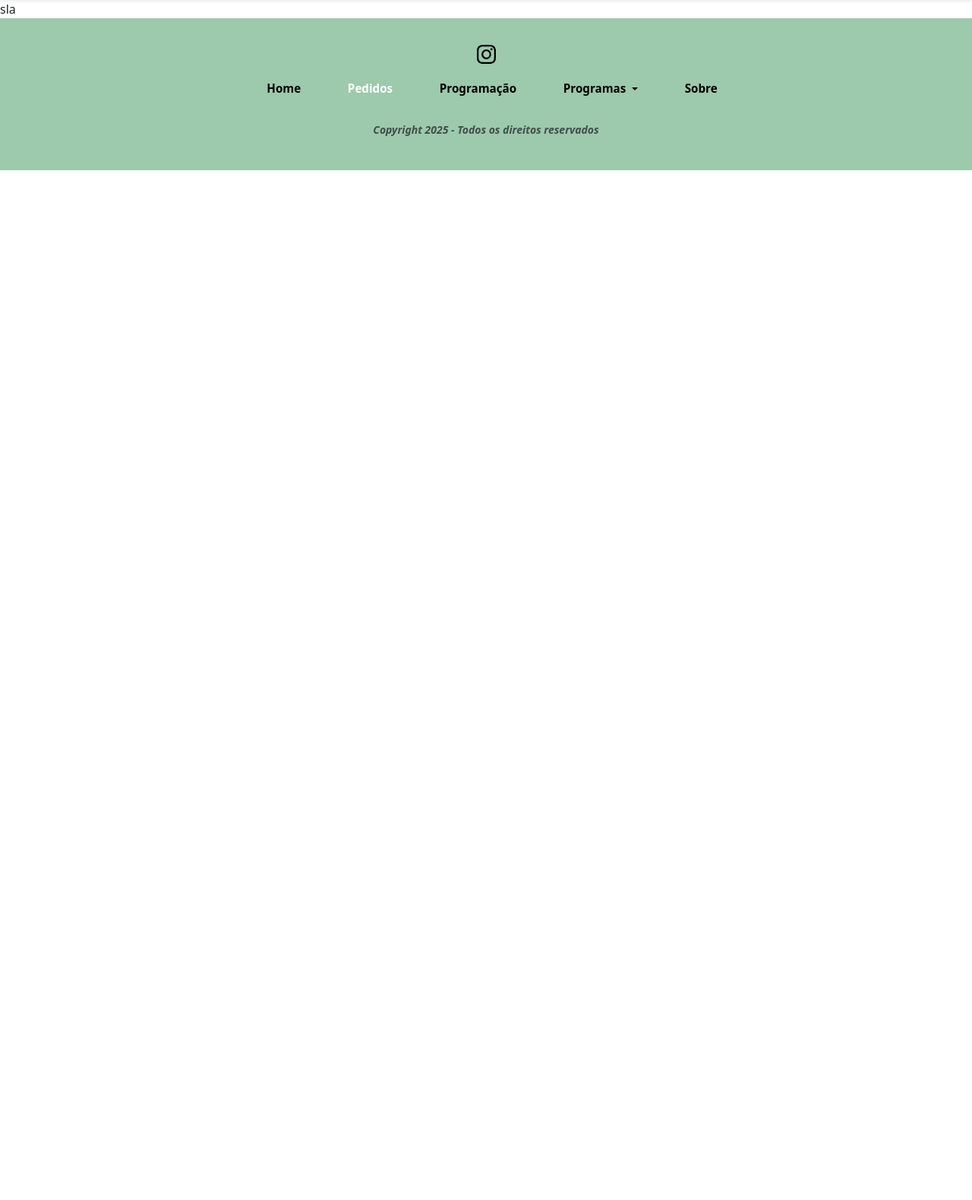
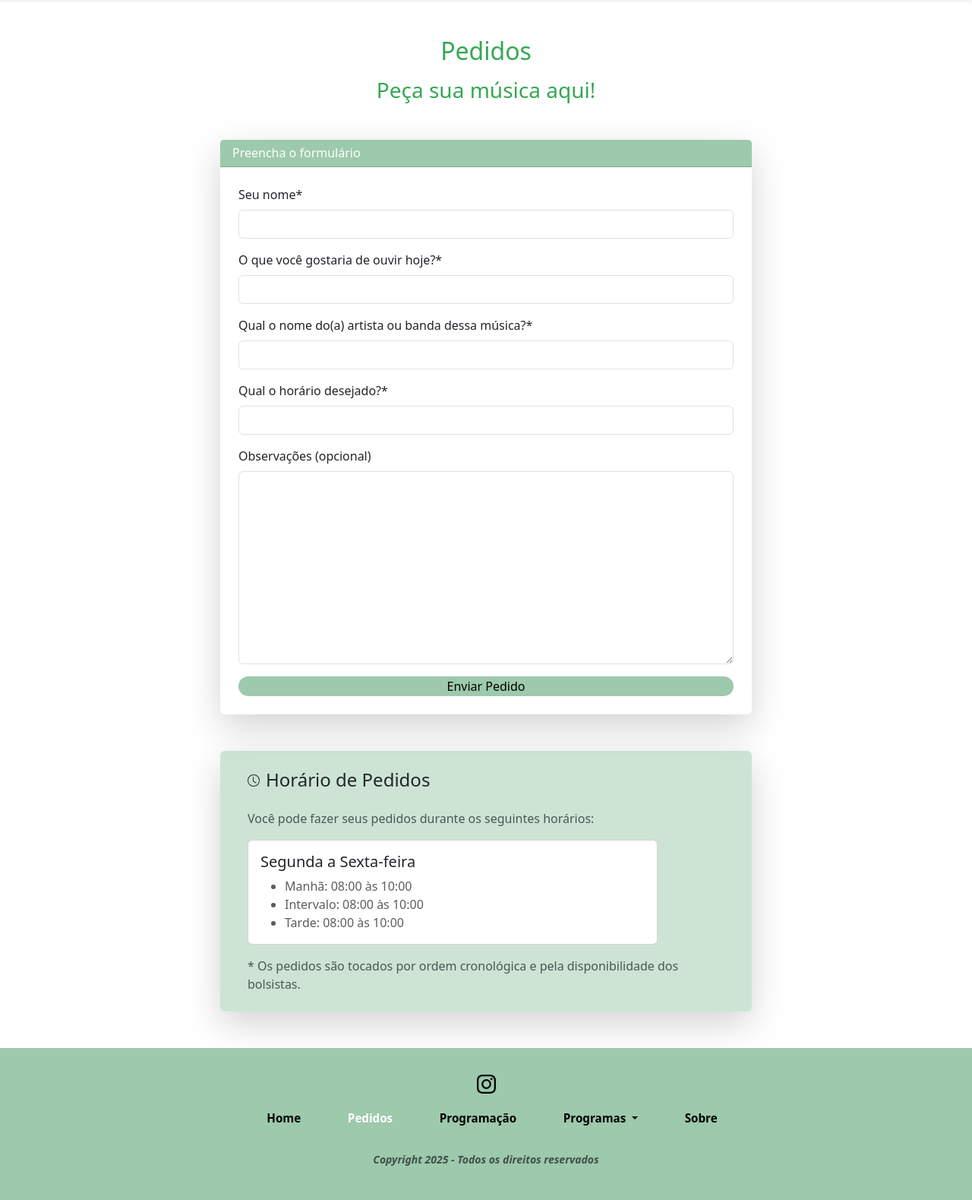
Before and after one commit to annycrv/RadioIFRNSPP, a Django app: page /pedidos/ in a window 1280 px wide. Shown: the part 103-1682 px from the top of the page at 76% size. Before the commit the page ends 327 px from the top, so only its background shows below. Run offline with Django 5.2, Linux system fonts and the light colour scheme; data that the repository does not hold is empty; some libraries are stand-ins or nearby versions.

Commit message:
adicionando form de pedidos

```diff
--- a/radio/admin.py
+++ b/radio/admin.py
@@ -1,9 +1,10 @@
 from django.contrib import admin
 
-from .models import Home, Programacao,Programa, Podcast, Sobre
+from .models import Home, Programacao,Programa, Podcast, Sobre,Pedido
 
 admin.site.register(Home)
 admin.site.register(Programacao)
 admin.site.register(Programa)
 admin.site.register(Podcast)
 admin.site.register(Sobre)
+admin.site.register(Pedido)
--- /dev/null
+++ b/radio/forms.py
@@ -0,0 +1,7 @@
+from django import forms
+from .models import Pedido
+
+class PedidoModelForm(forms.ModelForm):
+    class Meta:
+        model = Pedido
+        exclude = ["horario_pedidos"]
--- a/radio/models.py
+++ b/radio/models.py
@@ -18,7 +18,7 @@
     class Meta:
         verbose_name_plural = "Podcasts"
 
-    def _str_ (self):
+    def __str__ (self):
         return self.nome_podcast
 
 class Programa(models.Model):
@@ -30,7 +30,7 @@
     class Meta:
         verbose_name_plural = "Programas"
 
-    def _str_ (self):
+    def __str__ (self):
         return self.nome_programa
 
 class Programacao(models.Model):
@@ -51,7 +51,7 @@
     class Meta:
         verbose_name_plural = "Programações"
 
-    def _str_ (self):
+    def __str__ (self):
         return self.titulo_programacao
 
 class Sobre(models.Model):
@@ -63,5 +63,18 @@
     class Meta:
         verbose_name_plural = "Sobre"
 
-    def _str_ (self):
+    def __str__ (self):
         return self.titulo_sobre
+
+class Pedido(models.Model):
+    nome = models.CharField("Seu nome",max_length=30)
+    musica = models.CharField("O que você gostaria de ouvir hoje?",max_length=100)
+    artista = models.CharField("Qual o nome do(a) artista ou banda dessa música?",max_length=100)
+    horario_desejado = models.TimeField("Qual o horário desejado?")
+    mensagem = models.TextField("Observações (opcional)",blank=True, null=True)
+    # horario_pedidos = models.TimeField()
+    class Meta:
+        verbose_name_plural = "Pedidos"
+
+    def __str__ (self):
+        return self.musica
--- a/radio/static/radio/css/estilo.css
+++ b/radio/static/radio/css/estilo.css
@@ -126,3 +126,22 @@
 .nav-link2:hover {
     color: #fff;
 }
+/* pedidos */
+
+.card{
+    max-width: 700px;
+}
+
+.card-header{
+    background-color: #9DC9AC;
+}
+
+.enviar{
+    background-color: #9DC9AC;
+    border: #9DC9AC;
+}
+
+.card2{
+    max-width: 700px;
+    background-color: #9dc9ac81 ;
+}
--- a/radio/templates/radio/pedidos.html
+++ b/radio/templates/radio/pedidos.html
@@ -1,2 +1,51 @@
 {% extends "radio/base.html" %}
+{% load static crispy_forms_filters %}
 {% load static %}
+
+{% block content %}
+<div class="container mt-5">
+    <h2 class="titulo mb-3 text-center">Pedidos</h2>
+    <h3 class="titulo mb-5 text-center">Peça sua música aqui!</h3>
+
+    <div class="card shadow-lg border-0 mx-auto mb-4">
+        <div class="card-header text-white">
+            <h6 class="mb-0">Preencha o formulário</h6>
+        </div>
+        <div class="card-body p-4">
+            <form method="POST">
+                {% csrf_token %}
+                {{ form|crispy }}
+
+                <div class="d-grid mt-3">
+                    <button type="submit" class="enviar rounded-pill">
+                        Enviar Pedido
+                    </button>
+                </div>
+            </form>
+        </div>
+    </div>
+</div>
+
+<div class="card2 container mx-auto shadow-lg mb-5 mt-5 rounded-2">
+    <div class="card-body mt-3 p-4">
+        <h4 class="card-title mb-4"><svg xmlns="http://www.w3.org/2000/svg" width="16" height="16" fill="currentColor" class="bi bi-clock me-2 mb-1" viewBox="0 0 16 16">
+        <path d="M8 3.5a.5.5 0 0 0-1 0V9a.5.5 0 0 0 .252.434l3.5 2a.5.5 0 0 0 .496-.868L8 8.71z"/>
+        <path d="M8 16A8 8 0 1 0 8 0a8 8 0 0 0 0 16m7-8A7 7 0 1 1 1 8a7 7 0 0 1 14 0"/>
+        </svg>Horário de Pedidos</h4>
+        <p class="card-text text-muted">Você pode fazer seus pedidos durante os seguintes horários:</p>
+
+        <div class="card mb-3" style="max-width: 540px;">
+
+            <div class="card-body">
+                <h5 class="card-title">Segunda a Sexta-feira</h5>
+                <ul class="card-text text-muted">
+                   <li>Manhã: 08:00 às 10:00</li>
+                   <li>Intervalo: 08:00 às 10:00</li>
+                   <li>Tarde: 08:00 às 10:00</li>
+                </ul>
+            </div>
+        </div>
+        <p class="card-text text-muted">* Os pedidos são tocados por ordem cronológica e pela disponibilidade dos bolsistas.</p>
+  </div>
+</div>
+{% endblock %}
--- a/radio/views.py
+++ b/radio/views.py
@@ -1,5 +1,6 @@
-from django.shortcuts import render
-from .models import Home, Programacao,Programa, Podcast, Sobre
+from django.shortcuts import render,redirect
+from .models import Home, Programacao,Programa, Podcast, Sobre,Pedido
+from radio.forms import PedidoModelForm
 
 def index(request):
     context = {
@@ -8,7 +9,20 @@
     return render(request, "radio/index.html", context)
 
 def pedidos(request):
-    return render(request, "radio/pedidos.html")
+    context = {
+        "pedido": Pedido.objects.first(),
+    }
+    if request.method == "POST":
+        form = PedidoModelForm(request.POST)
+        if form.is_valid():
+            form.save()
+            return redirect("pedidos")
+        else:
+            context["form"] = form
+    else:
+        context["form"] = PedidoModelForm()
+    return render(request, "radio/pedidos.html", context)
+
 
 def programacao(request,dia):
     dias_validos = ['segunda', 'terca', 'quarta', 'quinta', 'sexta']
```
Also changed, not shown: radio/migrations/0007_pedido.py (added), radio/migrations/0008_alter_pedido_horario_pedidos.py (added), radio/migrations/0009_alter_pedido_horario_pedidos.py (added), radio/migrations/0010_alter_pedido_horario_pedidos.py (added), radio/migrations/0011_remove_pedido_horario_pedidos.py (added).
